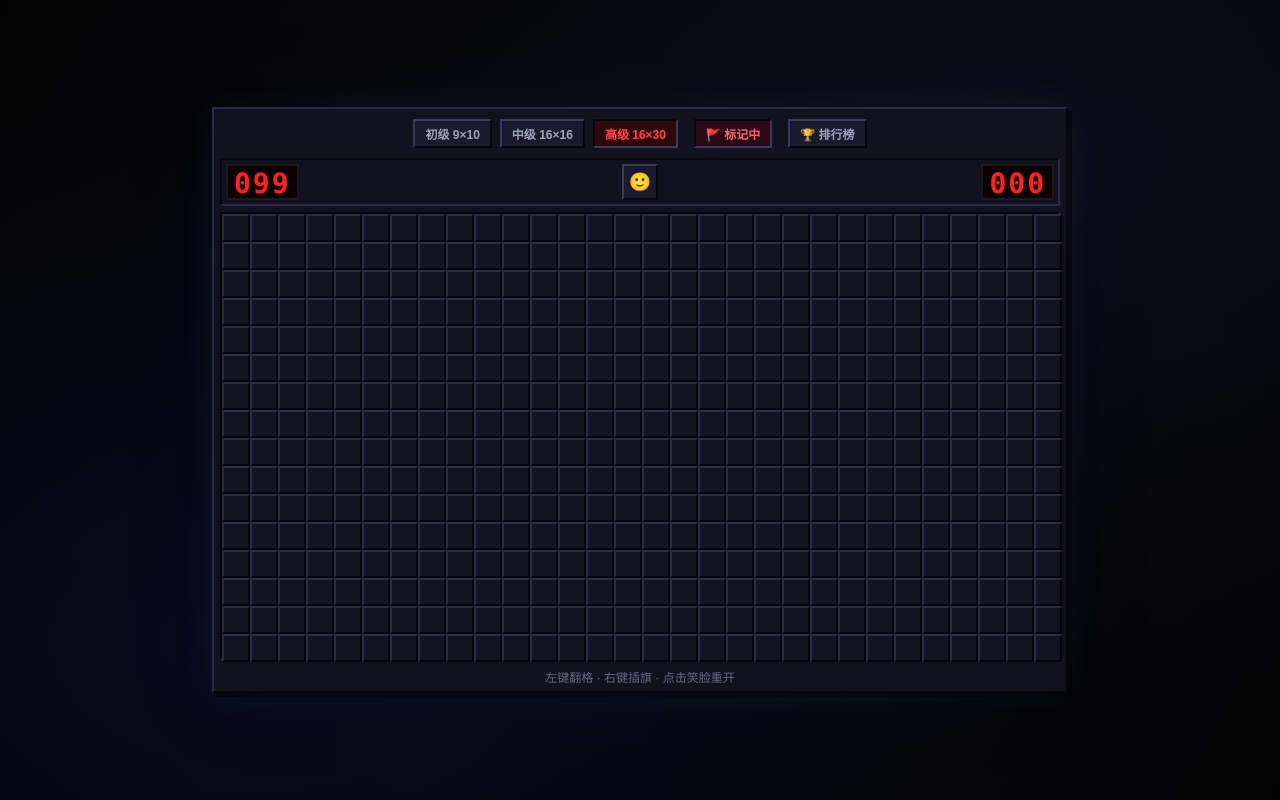
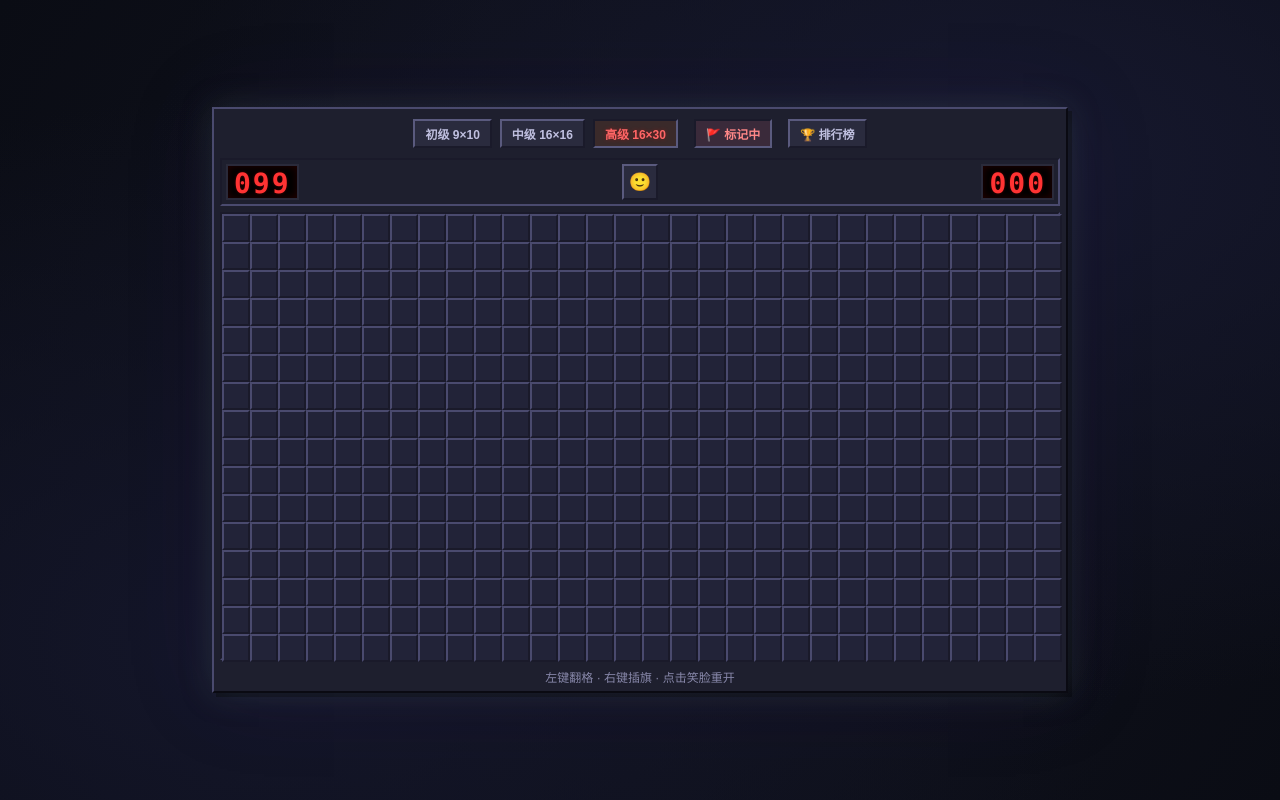
Before and after one commit to ITdike/saolei2026, a plain HTML site: page index.html in a window 1280 px wide. Both pictures are taken after a click on the button "🚩 标记模式". Drawn offline with Linux system fonts and the light colour scheme.

Commit message:
ui: brighten dark Cthulhu theme

```diff
--- a/index.html
+++ b/index.html
@@ -8,12 +8,12 @@
   * { margin: 0; padding: 0; box-sizing: border-box; -webkit-tap-highlight-color: transparent; }
   body {
     font-family: 'Microsoft YaHei', sans-serif;
-    /* 克苏鲁深海深渊背景 */
-    background-color: #050508;
+    /* 克苏鲁深海：适度提亮 */
+    background-color: #0f1118;
     background-image:
-      radial-gradient(ellipse at 20% 80%, #0a0a1e 0%, transparent 60%),
-      radial-gradient(ellipse at 80% 20%, #0d0d1a 0%, transparent 60%),
-      radial-gradient(circle at 50% 50%, #08080f 0%, #020203 100%);
+      radial-gradient(ellipse at 20% 80%, #14162a 0%, transparent 60%),
+      radial-gradient(ellipse at 80% 20%, #16182e 0%, transparent 60%),
+      radial-gradient(circle at 50% 50%, #121420 0%, #0a0c14 100%);
     display: flex;
     flex-direction: column;
     align-items: center;
@@ -23,18 +23,18 @@
     -webkit-user-select: none;
     touch-action: manipulation;
   }
-  /* 克苏鲁主窗口：暗色石质边框 + 邪能辉光 */
+  /* 克苏鲁主窗口：暗紫石板，适度提亮 */
   #game-wrapper {
-    background: #12121e;
+    background: #1e1f2e;
     padding: 6px;
-    border-top: 2px solid #2a2a4a;
-    border-left: 2px solid #2a2a4a;
-    border-right: 2px solid #05050a;
-    border-bottom: 2px solid #05050a;
+    border-top: 2px solid #4a4a6e;
+    border-left: 2px solid #4a4a6e;
+    border-right: 2px solid #0a0a12;
+    border-bottom: 2px solid #0a0a12;
     box-shadow:
-      0 0 30px rgba(0, 80, 60, 0.2),
-      0 0 80px rgba(20, 0, 60, 0.15),
-      4px 4px 0px rgba(0,0,0,0.6);
+      0 0 30px rgba(80, 120, 100, 0.25),
+      0 0 80px rgba(40, 0, 80, 0.2),
+      4px 4px 0px rgba(0,0,0,0.4);
   }
   /* 难度选择器 */
   #difficulty-bar {
@@ -44,7 +44,7 @@
     gap: 8px;
     margin-bottom: 6px;
     padding: 4px;
-    background: #12121e;
+    background: #1e1f2e;
     flex-wrap: wrap;
   }
   .diff-btn {
@@ -52,23 +52,23 @@
     font-size: 12px;
     font-weight: bold;
     padding: 4px 10px;
-    background: #1a1a2e;
+    background: #2a2b3e;
     border: none;
-    border-top: 2px solid #3a3a5e;
-    border-left: 2px solid #3a3a5e;
-    border-right: 2px solid #05050a;
-    border-bottom: 2px solid #05050a;
+    border-top: 2px solid #5a5a7e;
+    border-left: 2px solid #5a5a7e;
+    border-right: 2px solid #1a1a2a;
+    border-bottom: 2px solid #1a1a2a;
     cursor: pointer;
-    color: #a0a0c0;
+    color: #c0c0e0;
     transition: color 0.2s;
   }
   .diff-btn.active {
-    border-top: 2px solid #05050a;
-    border-left: 2px solid #05050a;
-    border-right: 2px solid #3a3a5e;
-    border-bottom: 2px solid #3a3a5e;
-    background: #2a0a0a;
-    color: #ff4444;
+    border-top: 2px solid #1a1a2a;
+    border-left: 2px solid #1a1a2a;
+    border-right: 2px solid #5a5a7e;
+    border-bottom: 2px solid #5a5a7e;
+    background: #3a2a2a;
+    color: #ff6666;
     text-shadow: 0 0 4px rgba(255,0,0,0.3);
   }
   /* 标记模式 + 排行榜按钮 */
@@ -77,43 +77,43 @@
     font-size: 12px;
     font-weight: bold;
     padding: 4px 10px;
-    background: #1a1a2e;
+    background: #2a2b3e;
     border: none;
-    border-top: 2px solid #3a3a5e;
-    border-left: 2px solid #3a3a5e;
-    border-right: 2px solid #05050a;
-    border-bottom: 2px solid #05050a;
+    border-top: 2px solid #5a5a7e;
+    border-left: 2px solid #5a5a7e;
+    border-right: 2px solid #1a1a2a;
+    border-bottom: 2px solid #1a1a2a;
     cursor: pointer;
-    color: #a0a0c0;
+    color: #c0c0e0;
     margin-left: 8px;
   }
   #flag-mode-btn.active {
-    border-top: 2px solid #05050a;
-    border-left: 2px solid #05050a;
-    border-right: 2px solid #3a3a5e;
-    border-bottom: 2px solid #3a3a5e;
-    background: #2a0a1a;
-    color: #ff6666;
+    border-top: 2px solid #1a1a2a;
+    border-left: 2px solid #1a1a2a;
+    border-right: 2px solid #5a5a7e;
+    border-bottom: 2px solid #5a5a7e;
+    background: #3a2a3a;
+    color: #ff8888;
   }
   /* 顶部状态栏 */
   #top-bar {
     display: flex;
     justify-content: space-between;
     align-items: center;
-    background: #12121e;
+    background: #1e1f2e;
     padding: 4px;
     margin-bottom: 6px;
-    border-top: 2px solid #05050a;
-    border-left: 2px solid #05050a;
-    border-right: 2px solid #2a2a4a;
-    border-bottom: 2px solid #2a2a4a;
+    border-top: 2px solid #1a1a2a;
+    border-left: 2px solid #1a1a2a;
+    border-right: 2px solid #4a4a6e;
+    border-bottom: 2px solid #4a4a6e;
   }
   /* LED 显示：血红色发光 */
   .led {
     font-family: 'Consolas', 'Courier New', monospace;
     font-size: 28px;
     font-weight: bold;
-    color: #ff2222;
+    color: #ff3333;
     background: #000000;
     padding: 2px 6px;
     min-width: 72px;
@@ -122,7 +122,7 @@
     letter-spacing: 2px;
     line-height: 32px;
     display: inline-block;
-    border: 2px solid #1a1a1a;
+    border: 2px solid #2a2a3a;
     box-shadow: inset 0 0 8px rgba(255,0,0,0.15);
     text-shadow: 0 0 3px rgba(255,0,0,0.3);
   }
@@ -133,37 +133,37 @@
     width: 36px;
     height: 36px;
     text-align: center;
-    background: #1a1a2e;
+    background: #2a2b3e;
     border: none;
-    border-top: 2px solid #3a3a5e;
-    border-left: 2px solid #3a3a5e;
-    border-right: 2px solid #05050a;
-    border-bottom: 2px solid #05050a;
+    border-top: 2px solid #5a5a7e;
+    border-left: 2px solid #5a5a7e;
+    border-right: 2px solid #1a1a2a;
+    border-bottom: 2px solid #1a1a2a;
     cursor: pointer;
     user-select: none;
     display: flex;
     align-items: center;
     justify-content: center;
     outline: none;
-    color: #c0c0d0;
+    color: #c0c0e0;
   }
   #face-btn:focus { outline: none; }
   #face-btn:active {
-    border-top: 2px solid #05050a;
-    border-left: 2px solid #05050a;
-    border-right: 2px solid #3a3a5e;
-    border-bottom: 2px solid #3a3a5e;
+    border-top: 2px solid #1a1a2a;
+    border-left: 2px solid #1a1a2a;
+    border-right: 2px solid #5a5a7e;
+    border-bottom: 2px solid #5a5a7e;
     padding-top: 1px;
     padding-left: 1px;
   }
   /* 棋盘面板 */
   #board {
     display: grid;
-    background: #0a0a12;
-    border-top: 2px solid #05050a;
-    border-left: 2px solid #05050a;
-    border-right: 2px solid #2a2a4a;
-    border-bottom: 2px solid #2a2a4a;
+    background: #161724;
+    border-top: 2px solid #1a1a2a;
+    border-left: 2px solid #1a1a2a;
+    border-right: 2px solid #4a4a6e;
+    border-bottom: 2px solid #4a4a6e;
   }
   /* 未翻开格子：深渊石板 */
   .cell {
@@ -172,36 +172,36 @@
     font-family: 'Arial', sans-serif;
     font-size: 14px;
     font-weight: bold;
-    background: #141420;
-    color: #a0a0c0;
+    background: #222338;
+    color: #c0c0e0;
     display: flex;
     align-items: center;
     justify-content: center;
     cursor: pointer;
     user-select: none;
     border: none;
-    border-top: 2px solid #2a2a4a;
-    border-left: 2px solid #2a2a4a;
-    border-right: 2px solid #05050a;
-    border-bottom: 2px solid #05050a;
+    border-top: 2px solid #4a4a6e;
+    border-left: 2px solid #4a4a6e;
+    border-right: 2px solid #1a1a2a;
+    border-bottom: 2px solid #1a1a2a;
     outline: none;
     -webkit-touch-callout: none;
   }
   /* 翻开格子：腐蚀痕迹 */
   .cell.open {
     border: none;
-    background: #0d0d16;
+    background: #181a28;
     cursor: default;
   }
   /* 雷：血迹 */
   .cell.mine {
-    background: #3a0a0a;
-    color: #ff0000;
-    text-shadow: 0 0 5px rgba(255,0,0,0.5);
+    background: #4a1a1a;
+    color: #ff3333;
+    text-shadow: 0 0 5px rgba(255,0,0,0.4);
   }
   /* 插旗：邪能标记 */
   .cell.flag {
-    color: #ff4444;
+    color: #ff6666;
     text-shadow: 0 0 4px rgba(255,0,0,0.3);
   }
   /* 克苏鲁数字颜色：邪异发光 */
@@ -218,7 +218,7 @@
     margin-top: 8px;
     text-align: center;
     font-size: 12px;
-    color: #666688;
+    color: #8888aa;
   }
   /* 移动端 */
   @media (max-width: 900px) {
@@ -240,12 +240,12 @@
   }
   #lb-overlay.active { display: flex; }
   #lb-panel {
-    background: #12121e;
+    background: #1e1f2e;
     padding: 8px;
-    border-top: 2px solid #2a2a4a;
-    border-left: 2px solid #2a2a4a;
-    border-right: 2px solid #05050a;
-    border-bottom: 2px solid #05050a;
+    border-top: 2px solid #4a4a6e;
+    border-left: 2px solid #4a4a6e;
+    border-right: 2px solid #0a0a12;
+    border-bottom: 2px solid #0a0a12;
     min-width: 280px;
     max-width: 90vw;
     box-shadow: 0 0 40px rgba(0,0,0,0.8);
@@ -255,7 +255,7 @@
     font-weight: bold;
     font-size: 18px;
     margin-bottom: 8px;
-    color: #a0a0c0;
+    color: #c0c0e0;
   }
   #lb-tabs {
     display: flex;
@@ -267,56 +267,56 @@
     font-family: 'Arial', sans-serif;
     font-size: 11px;
     padding: 3px 8px;
-    background: #1a1a2e;
+    background: #2a2b3e;
     border: none;
-    border-top: 2px solid #3a3a5e;
-    border-left: 2px solid #3a3a5e;
-    border-right: 2px solid #05050a;
-    border-bottom: 2px solid #05050a;
+    border-top: 2px solid #5a5a7e;
+    border-left: 2px solid #5a5a7e;
+    border-right: 2px solid #1a1a2a;
+    border-bottom: 2px solid #1a1a2a;
     cursor: pointer;
-    color: #a0a0c0;
+    color: #c0c0e0;
   }
   .lb-tab.active {
-    border-top: 2px solid #05050a;
-    border-left: 2px solid #05050a;
-    border-right: 2px solid #3a3a5e;
-    border-bottom: 2px solid #3a3a5e;
-    background: #2a0a0a;
-    color: #ff4444;
+    border-top: 2px solid #1a1a2a;
+    border-left: 2px solid #1a1a2a;
+    border-right: 2px solid #5a5a7e;
+    border-bottom: 2px solid #5a5a7e;
+    background: #3a2a2a;
+    color: #ff6666;
   }
   #lb-table {
     width: 100%;
     border-collapse: collapse;
     font-size: 14px;
-    color: #a0a0c0;
+    color: #c0c0e0;
   }
   #lb-table th, #lb-table td {
-    border: 1px solid #2a2a4a;
+    border: 1px solid #3a3a5e;
     padding: 4px 8px;
     text-align: center;
   }
-  #lb-table th { background: #1a1a2e; font-weight: bold; color: #c0c0e0; }
+  #lb-table th { background: #2a2b3e; font-weight: bold; color: #e0e0ff; }
   #lb-close {
     display: block;
     margin: 8px auto 0;
     padding: 4px 16px;
     font-size: 14px;
-    background: #1a1a2e;
+    background: #2a2b3e;
     border: none;
-    border-top: 2px solid #3a3a5e;
-    border-left: 2px solid #3a3a5e;
-    border-right: 2px solid #05050a;
-    border-bottom: 2px solid #05050a;
+    border-top: 2px solid #5a5a7e;
+    border-left: 2px solid #5a5a7e;
+    border-right: 2px solid #1a1a2a;
+    border-bottom: 2px solid #1a1a2a;
     cursor: pointer;
-    color: #a0a0c0;
+    color: #c0c0e0;
   }
   #lb-close:active {
-    border-top: 2px solid #05050a;
-    border-left: 2px solid #05050a;
-    border-right: 2px solid #3a3a5e;
-    border-bottom: 2px solid #3a3a5e;
+    border-top: 2px solid #1a1a2a;
+    border-left: 2px solid #1a1a2a;
+    border-right: 2px solid #5a5a7e;
+    border-bottom: 2px solid #5a5a7e;
   }
-  #lb-empty { text-align: center; color: #555; padding: 12px; font-size: 14px; }
+  #lb-empty { text-align: center; color: #8888aa; padding: 12px; font-size: 14px; }
 </style>
 </head>
 <body>
```
